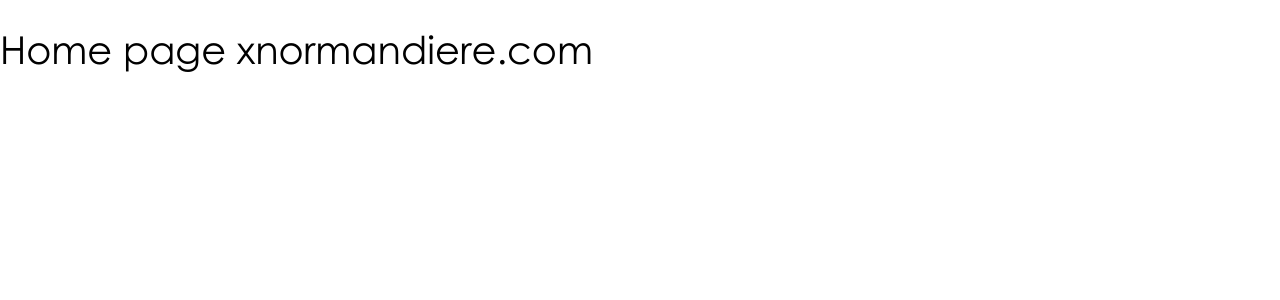
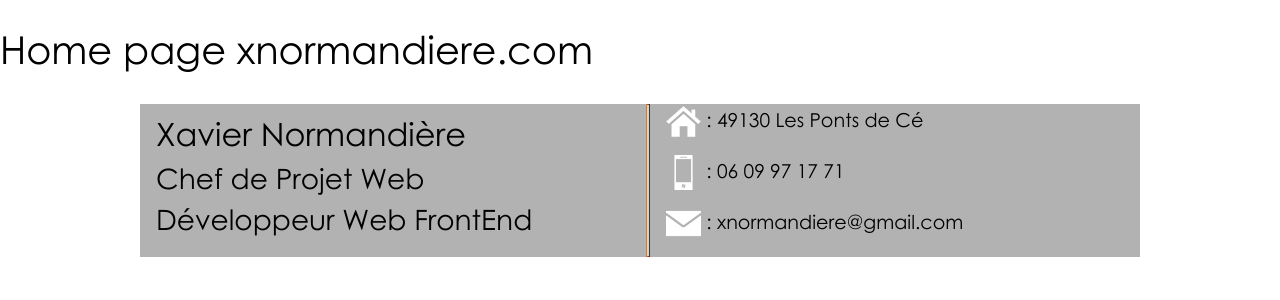
Before and after one commit to XavierNormandiere/xnWebV6, a Symfony app: template templates/main/home.html.twig in a window 1280 px wide. Shown: the part 61-361 px from the top of the page. Run offline with Twig, Linux system fonts and the light colour scheme; the template is opened without the code that fills it, so the values that code supplies are empty; some libraries are stand-ins or nearby versions.

Commit message:
maj home page

```diff
--- a/templates/main/home.html.twig
+++ b/templates/main/home.html.twig
@@ -1,7 +1,20 @@
 {% extends 'base.html.twig' %}
 
-{% block title %}Hello MainController!{% endblock %}
+{% block title %}Home {{ parent() }}{% endblock %}
 
 {% block body %}
 <H1>Home page xnormandiere.com</H1>
+    <section class="section">
+        <div class="section__item section__item--start">
+            <h2>Xavier Normandière</h2>
+            <h3>Chef de Projet Web</h3>
+            <h3>Développeur Web FrontEnd</h3>
+        </div>
+
+        <div class="section__item section__item--end">
+            <p><img src="{{ asset('img/main/Home-Small.png') }}" alt="Icone Home"> : 49130 Les Ponts de Cé</p>
+            <p><img src="{{ asset('img/main/Windows-Phone_Small.png') }}" alt="Icone Telephone"> : 06 09 97 17 71</p>
+            <p><img src="{{ asset('img/main/Mail-01-Small.png') }}" alt="Icone Mail"> : xnormandiere@gmail.com</p>
+        </div>
+    </section>
 {% endblock %}
```
